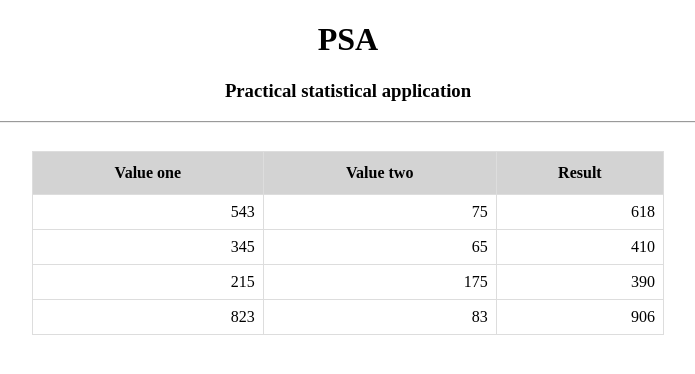
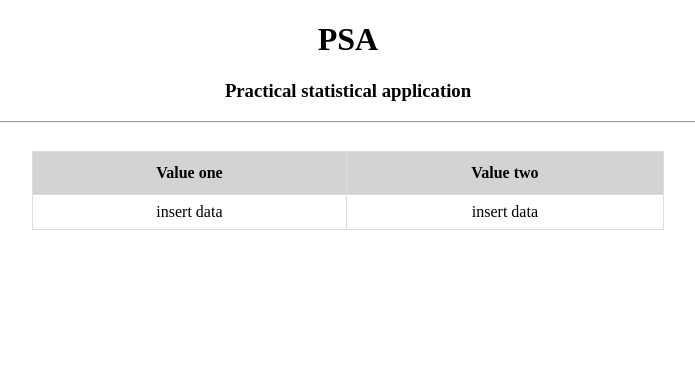
Before and after one commit to kvillt/psa, an Angular app: page / in a window 1280 px wide. Shown: the top 374 px of the page, without its empty margins (292-987 px from the left). Built offline with nearby package versions, Linux system fonts and the light colour scheme.

Commit message:
Copy, paste from google sheet now working and printing the result in the console

```diff
--- a/src/app/app.component.html
+++ b/src/app/app.component.html
@@ -1,5 +1,6 @@
 <!--
-  Grid UI was fucked, think it's because it's made for AngularJS. I tried it this way now anny way:)
+  Title and subtitle is declared in the app.component.ts and the rest of the logic, html and css is gatherd from
+  the grid component
  -->
 <h1>{{title}}</h1>
 <h3>{{subTitle}}</h3>
--- a/src/app/grid/grid.component.css
+++ b/src/app/grid/grid.component.css
@@ -17,7 +17,7 @@ t1 {
     #values td, #values th {
         border: 1px solid #ddd;
         padding: 8px;
-        text-align: right;
+        text-align: center;
 
     }
 
@@ -27,3 +27,7 @@ t1 {
         text-align: center;
         background-color:lightgray;
     }
+
+.excel:empty::before {
+    content: attr(data-placeholder);
+}
--- a/src/app/grid/grid.component.html
+++ b/src/app/grid/grid.component.html
@@ -1,8 +1,11 @@
 
 <!--
-    Just a firt test on how we could do it.
-    Next step here would be to be able to change the input
-    Will look in to this code https://mdbootstrap.com/docs/angular/tables/editable/
+    Here the grid html is handled and everything in {{}} is declared in teh grid.component.ts
+    All logic is handled by functions in the ts component right now.
+
+    This setup works with google sheets. If yoy copy, paste from google sheets the values will be printed in the console.log
+    This will probably not work with excel data.
+
 -->
 <hr>
 
@@ -16,7 +19,7 @@
 
         <tr *ngFor="let row of rows">
             <td *ngFor="let column of headers">
-                {{row[column]}}
+                <span class="excel" contenteditable (input)="addData($event.target.innerText)" data-placeholder="insert data">{{row[column]}}</span>
             </td>
         </tr>
     </table>
--- a/src/app/grid/grid.component.ts
+++ b/src/app/grid/grid.component.ts
@@ -7,34 +7,18 @@ import { Component, OnInit } from '@angular/core';
 })
 export class GridComponent implements OnInit {
 
-  headers = ["Value one", "Value two", "Result"];
 
-  rows = [
-    {
-      "Value one" : 543,
-      "Value two" : 75,
-      "Result" : 618
-    },
-    {
-      "Value one" : 345,
-      "Value two" : 65,
-      "Result" : 410
-    },
-    {
-      "Value one" : 215,
-      "Value two" : 175,
-      "Result" : 390
-    },
-    {
-      "Value one" : 823,
-      "Value two" : 83,
-      "Result" : 906
-    },
-  ]
+  headers = ["Value one", "Value two"];
+
+  rows = [1];
 
   constructor() { }
 
   ngOnInit(): void {
   }
 
+
+  addData(val: any) {
+    console.log(val)
+  }
 }
```
